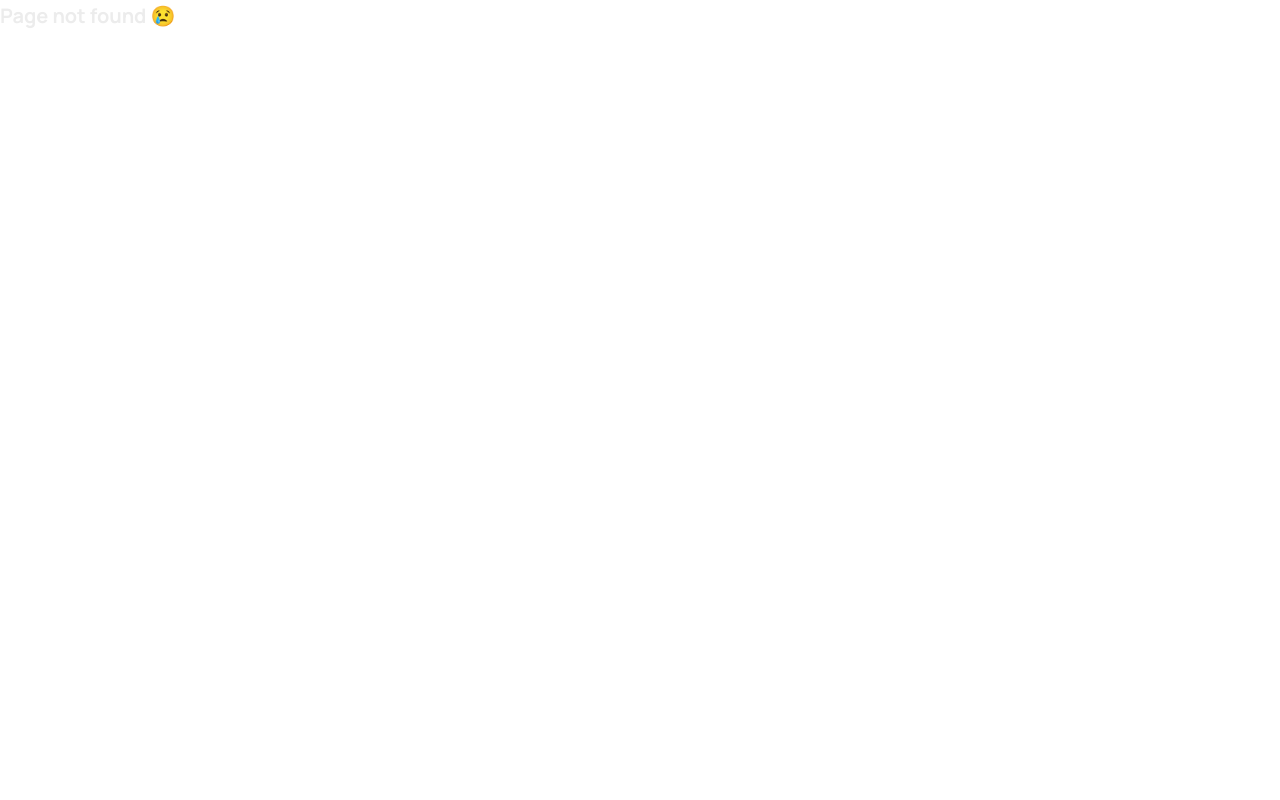
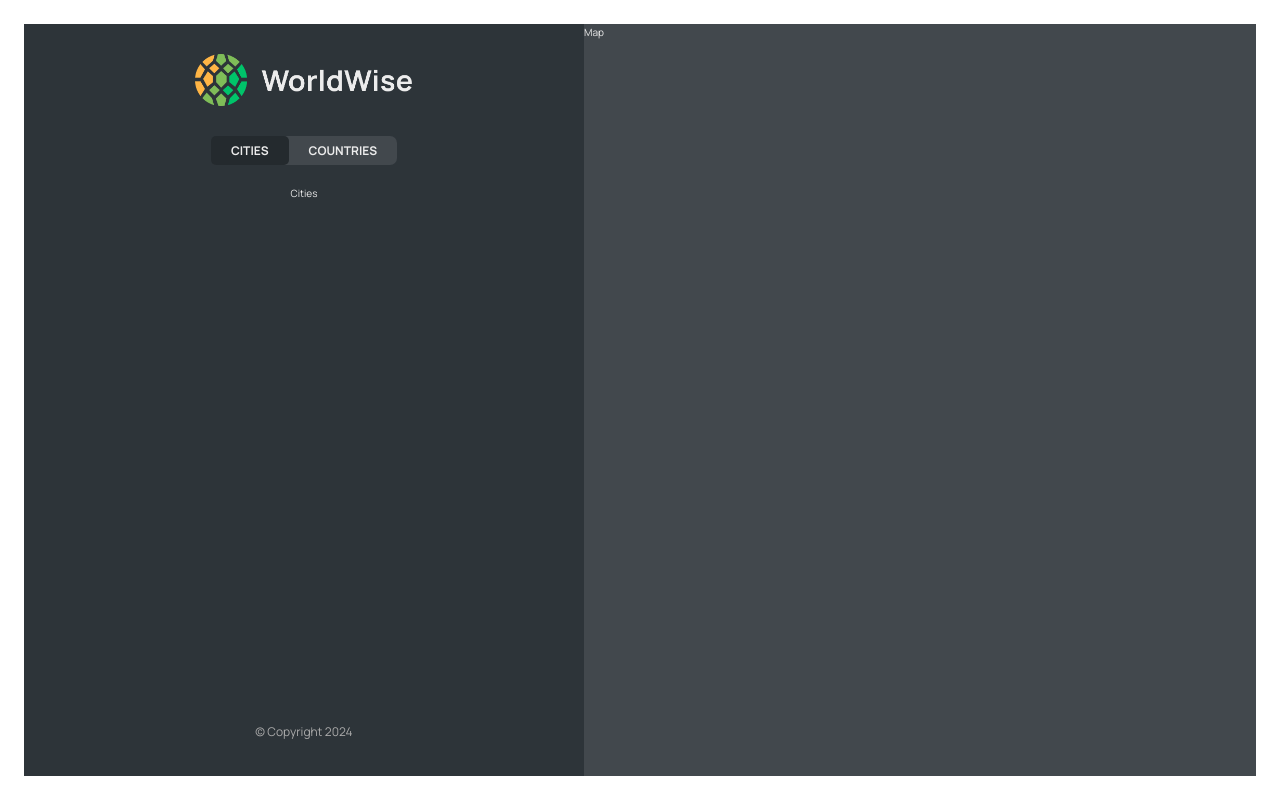
Before and after one commit to Kaitlyn-Folsom/worldwise, a React (Vite) app: page /app/cities in a window 1280 px wide. Before the commit this address had no page. Built offline with nearby package versions, Linux system fonts and the light colour scheme.

Commit message:
setup app navigation

```diff
--- a/src/App.jsx
+++ b/src/App.jsx
@@ -10,10 +10,15 @@
   return (
     <BrowserRouter>
       <Routes>
-        <Route path={'/'} element={<Homepage />} />
+        <Route index element={<Homepage />} />
         <Route path={'product'} element={<Product />} />
         <Route path={'pricing'} element={<Pricing />} />
-        <Route path={'app'} element={<AppLayout />} />
+        <Route path={'app'} element={<AppLayout />}>
+          <Route index element={<p>cities</p>} />
+          <Route path={'cities'} element={<p>Cities</p>} />
+          <Route path={'countries'} element={<p>countries</p>} />
+          <Route path={'form'} element={<p>Form</p>} />
+        </Route>
         <Route path={'login'} element={<Login />} />
         <Route path={'*'} element={<PageNotFound />} />
       </Routes>
--- a/src/components/AppNav.jsx
+++ b/src/components/AppNav.jsx
@@ -1,7 +1,19 @@
 import styles from './AppNav.module.css';
+import { NavLink } from 'react-router-dom';
 
 function AppNav() {
-  return <nav className={styles.nav}>App Navigation</nav>;
+  return (
+    <nav className={styles.nav}>
+      <ul>
+        <li>
+          <NavLink to={'cities'}>Cities</NavLink>
+        </li>
+        <li>
+          <NavLink to={'countries'}>Countries</NavLink>
+        </li>
+      </ul>
+    </nav>
+  );
 }
 
 export default AppNav;
--- a/src/components/PageNav.jsx
+++ b/src/components/PageNav.jsx
@@ -7,21 +7,16 @@
     <nav className={styles.nav}>
       <ul>
         <li>
-          <NavLink to={'/product'}>
+          <NavLink to={'/'}>
             <Logo />
           </NavLink>
         </li>
         <li>
-          <NavLink to={'/product'}>Product</NavLink>
+          <NavLink to={'product'}>Product</NavLink>
         </li>
 
         <li>
-          <NavLink to={'/pricing'}>Pricing</NavLink>
-        </li>
-        <li>
-          <NavLink to={'/login'} className={styles.ctaLink}>
-            Login
-          </NavLink>
+          <NavLink to={'pricing'}>Pricing</NavLink>
         </li>
       </ul>
     </nav>
--- a/src/components/Sidebar.jsx
+++ b/src/components/Sidebar.jsx
@@ -1,13 +1,15 @@
 import styles from './Sidebar.module.css';
 import Logo from './Logo';
 import AppNav from './AppNav';
+import { Outlet } from 'react-router-dom';
 
 function Sidebar() {
   return (
     <div className={styles.sidebar}>
       <Logo />
       <AppNav />
-      <p>list of cities</p>
+
+      <Outlet />
       <footer className={styles.footer}>
         <p className={styles.copyright}>&copy; Copyright {new Date().getFullYear()}</p>
       </footer>
```
